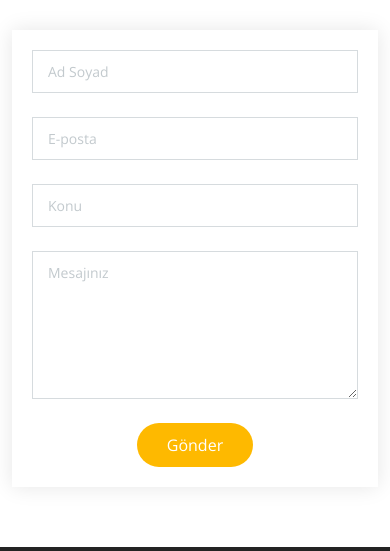
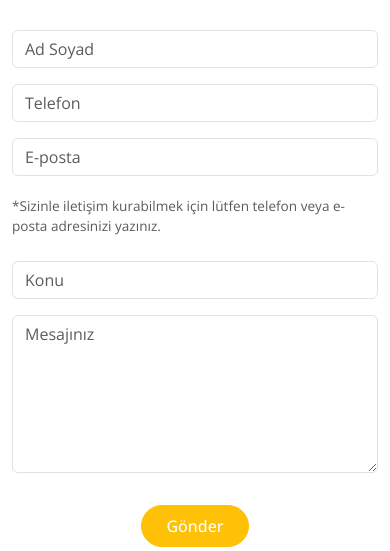
Before and after one commit to ayakar75/drnahsap, a Django app: page /contact/ in a window 390 px wide. Shown: the part 1384-1935 px from the top of the page. Run offline with Django 5.2, Linux system fonts and the light colour scheme; some libraries are stand-ins or nearby versions; grey boxes are pictures that could not be loaded.

Commit message:
feat: update some files

```diff
--- a/templates/main/contact.html
+++ b/templates/main/contact.html
@@ -60,21 +60,28 @@
                             src="https://www.google.com/maps/embed?pb=!1m18!1m12!1m3!1d12539.91829213486!2d29.1504562!3d40.9355111!2m3!1f0!2f0!3f0!3m2!1i1024!2i768!4f13.1!3m3!1m2!1s0!2sZümrütevler%20Mahallesi%20Canay%20Sokak%20No%3A12%20Maltepe%2FİSTANBUL!5e0!3m2!1str!2str!4v1700000000000!5m2!1str!2str"
                             style="border:0; width:100%; height:400px;"
                             allowfullscreen="" loading="lazy"
-                            referrerpolicy="no-referrer-when-downgrade">
-                    </iframe>
+                            referrerpolicy="no-referrer-when-downgrade"></iframe>
                 </div>
-
 
                 <!-- Form -->
                 <div class="col-lg-6">
-                    <form action="{% url 'main:contact' %}" method="post" class="php-email-form">
+                    <form id="contactForm" action="{% url 'main:contact_message_api' %}" method="post"
+                          class="gs-email-form">
                         {% csrf_token %}
-                        <div class="row gy-4">
-                            <div class="col-md-6">
+                        <div class="row gy-3">
+                            <div class="col-md-12">
                                 <input type="text" name="name" class="form-control" placeholder="Ad Soyad" required>
                             </div>
                             <div class="col-md-6">
-                                <input type="email" name="email" class="form-control" placeholder="E-posta" required>
+                                <input type="text" class="form-control" name="phone" placeholder="Telefon">
+                            </div>
+                            <div class="col-md-6">
+                                <input type="email" name="email" class="form-control" placeholder="E-posta">
+                            </div>
+                            <div class="col-md-12">
+                                <small class="text-muted d-block mt-1 mb-2" style="font-size:0.85rem;">
+                                    *Sizinle iletişim kurabilmek için lütfen telefon veya e-posta adresinizi yazınız.
+                                </small>
                             </div>
                             <div class="col-md-12">
                                 <input type="text" name="subject" class="form-control" placeholder="Konu" required>
@@ -84,17 +91,23 @@
                                           required></textarea>
                             </div>
 
-                            <!-- İsteğe bağlı: gönderim durum mesajları -->
-                            {% if messages %}
-                                <div class="col-md-12">
-                                    {% for m in messages %}
-                                        <div class="alert alert-{{ m.tags }}">{{ m }}</div>
-                                    {% endfor %}
+                            <!-- Geri bildirim mesajları -->
+                            <div class="col-md-12 text-center">
+                                <div class="loading" style="display:none;">Yükleniyor…</div>
+                                <div class="error-message" style="display:none; color:#d32f2f;"
+                                     aria-live="polite"></div>
+                                <div class="sent-message" style="display:none; color:#388e3c; font-weight:500;"
+                                     aria-live="polite">
+                                    Mesajınız başarıyla gönderildi. Teşekkür ederiz!
                                 </div>
-                            {% endif %}
+                            </div>
 
                             <div class="col-md-12 text-center">
-                                <button type="submit">Gönder</button>
+                                <button id="contactSubmit" type="submit"
+                                        class="btn btn-warning text-white px-4 py-2 rounded-pill"
+                                        style="font-weight:500;">
+                                    Gönder
+                                </button>
                             </div>
                         </div>
                     </form>
@@ -103,4 +116,65 @@
 
         </div>
     </section>
+
+    <!-- Inline JS: blok içinde olmalı ki render edilsin -->
+    <script>
+        // CSRF cookie helper
+        function getCookie(name) {
+            const m = document.cookie.match('(^|;)\\s*' + name + '\\s*=\\s*([^;]+)');
+            return m ? m.pop() : '';
+        }
+
+        (function () {
+            const form = document.getElementById('contactForm');
+            if (!form) return;
+
+            const csrftoken = getCookie('csrftoken');
+            const loadingEl = form.querySelector('.loading');
+            const errorEl = form.querySelector('.error-message');
+            const sentEl = form.querySelector('.sent-message');
+            const submitBtn = document.getElementById('contactSubmit');
+
+            form.addEventListener('submit', async function (e) {
+                e.preventDefault();
+
+                loadingEl.style.display = 'block';
+                errorEl.style.display = 'none';
+                sentEl.style.display = 'none';
+                submitBtn.disabled = true;
+
+                try {
+                    const resp = await fetch(form.action, {
+                        method: 'POST',
+                        headers: {'X-CSRFToken': csrftoken},
+                        body: new FormData(form)
+                    });
+                    const data = await resp.json().catch(() => ({}));
+
+                    if (!resp.ok || !data.ok) {
+                        const msg = (data && data.errors)
+                            ? Object.values(data.errors).join(' ')
+                            : 'Gönderim başarısız. Lütfen tekrar deneyin.';
+                        errorEl.textContent = msg;
+                        errorEl.style.display = 'block';
+                    } else {
+                        sentEl.style.display = 'block';
+                        form.reset();
+
+                        // ✅ 5 saniye sonra başarı mesajını otomatik gizle
+                        setTimeout(() => {
+                            sentEl.style.display = 'none';
+                        }, 5000);
+                    }
+                } catch (err) {
+                    errorEl.textContent = 'Sunucuya ulaşılamadı. Lütfen daha sonra tekrar deneyin.';
+                    errorEl.style.display = 'block';
+                } finally {
+                    loadingEl.style.display = 'none';
+                    submitBtn.disabled = false;
+                }
+            });
+        })();
+    </script>
+
 {% endblock %}
--- a/templates/main/includes/get_started.html
+++ b/templates/main/includes/get_started.html
@@ -110,6 +110,11 @@
                 } else {
                     if (sentEl) sentEl.style.display = 'block';
                     form.reset();
+
+                    // ✅ 5 saniye sonra başarı mesajını otomatik gizle
+                    setTimeout(() => {
+                        sentEl.style.display = 'none';
+                    }, 5000);
                 }
             } catch (err) {
                 if (errorEl) {
```
Also changed, not shown: db.sqlite3.
